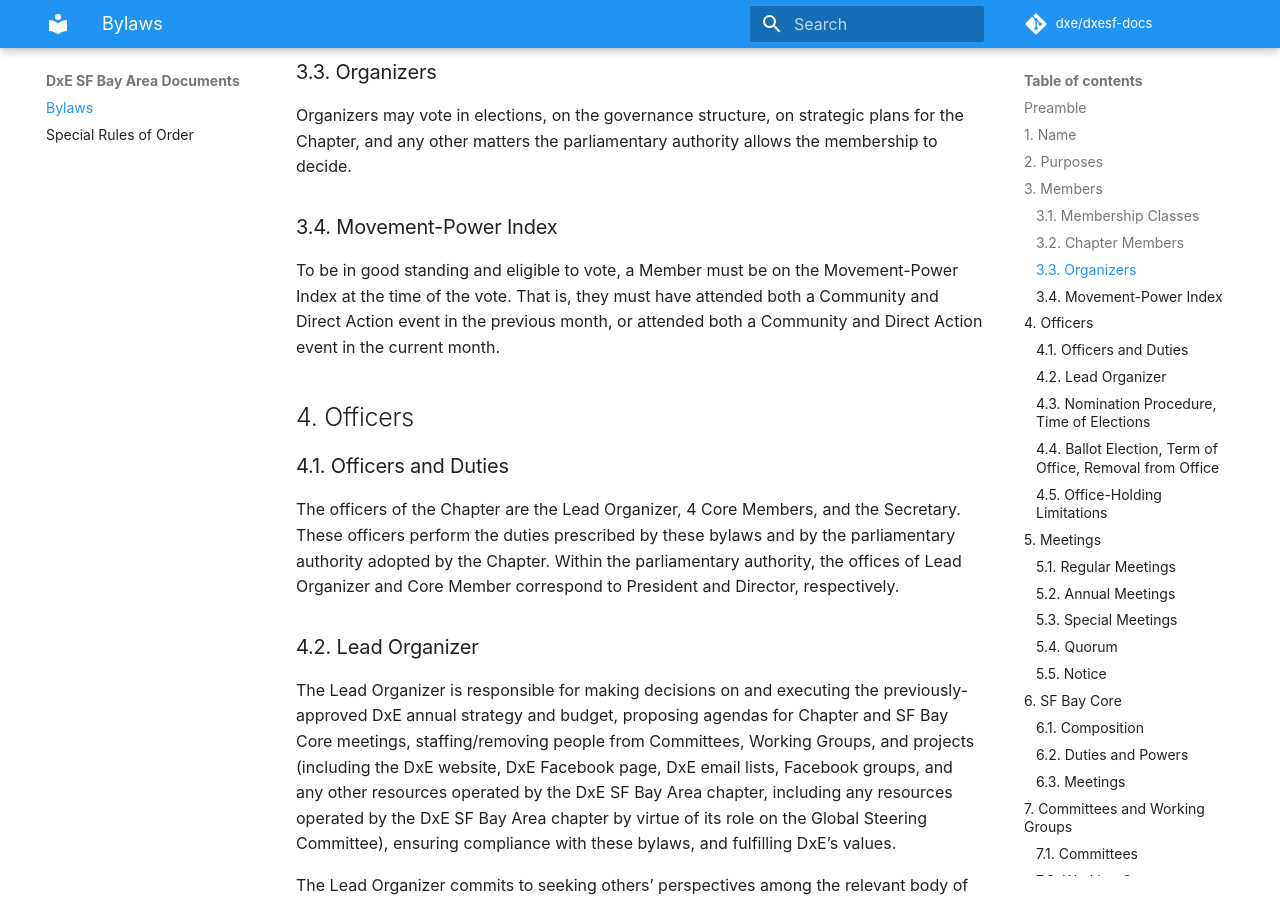
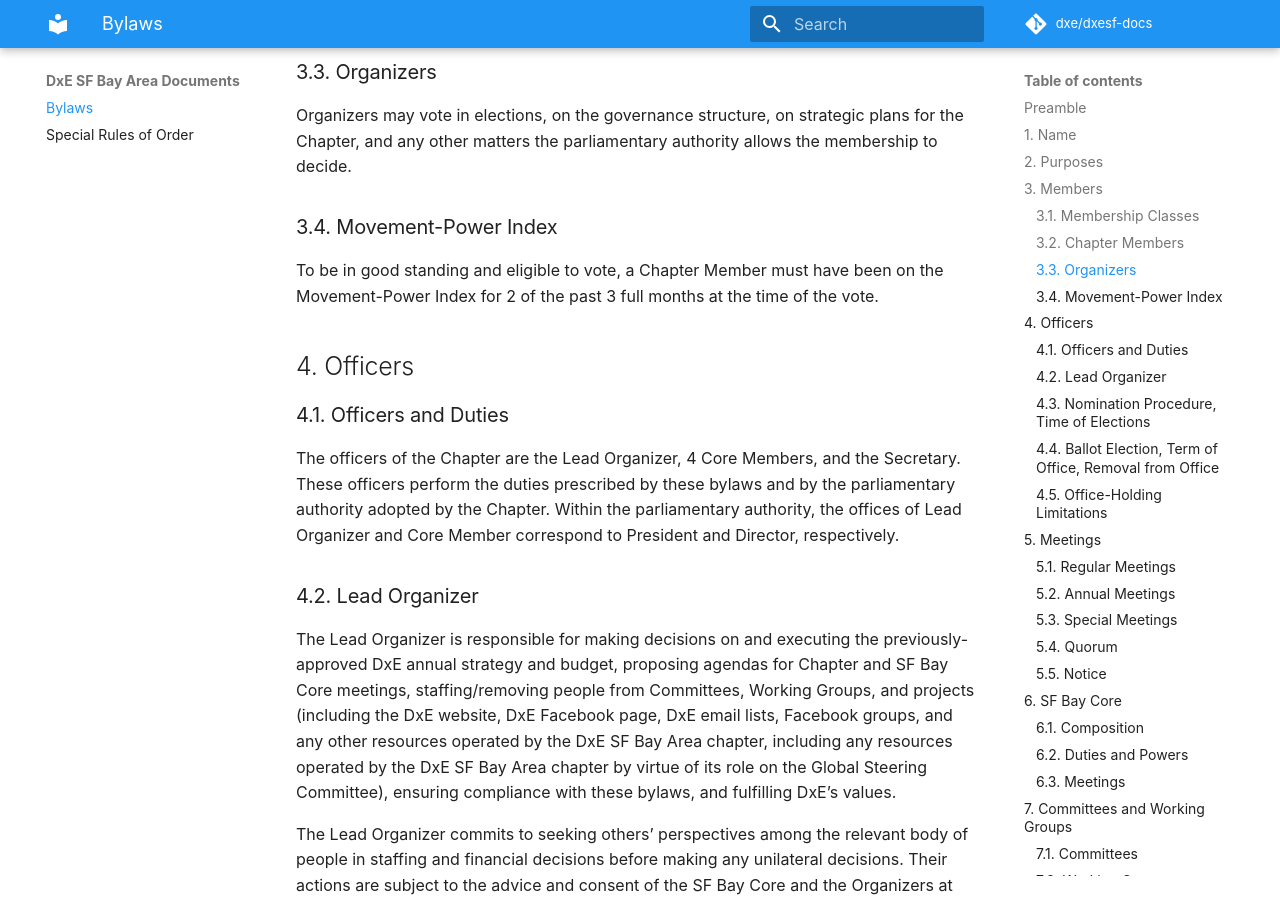
Before and after one commit to dxe/dxesf-docs, an MkDocs documentation site: the page built from docs/index.md, in a window 1280 px wide and 900 px high, scrolled down 1263 px. Built offline with MkDocs 1.6.1 and Material for MkDocs 9.7.7, drawn with Linux system fonts in a browser that asks for light colours; some web fonts are replaced; comment, search, counter and statistics services are not loaded.

Commit message:
require MPI for 2/3 months for good standing
Adopted as amended (inserted "full") during meeting.

```diff
--- a/docs/index.md
+++ b/docs/index.md
@@ -39,8 +39,7 @@ Organizers may vote in elections, on the governance structure, on strategic plan
 
 ### 3.4. Movement-Power Index
 
-To be in good standing and eligible to vote, a Member must be on the Movement-Power Index at the time of the vote.
-That is, they must have attended both a Community and Direct Action event in the previous month, or attended both a Community and Direct Action event in the current month.
+To be in good standing and eligible to vote, a Chapter Member must have been on the Movement-Power Index for 2 of the past 3 full months at the time of the vote.
 
 ## 4. Officers
 
```
